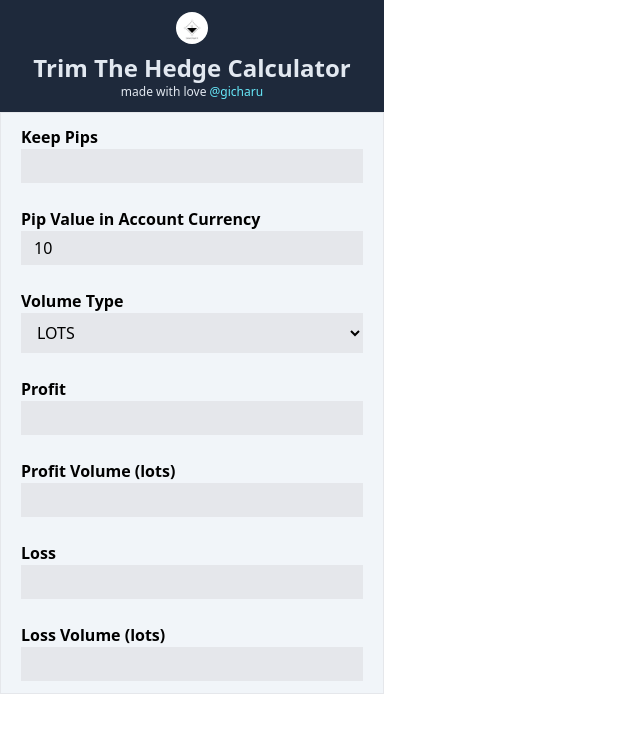
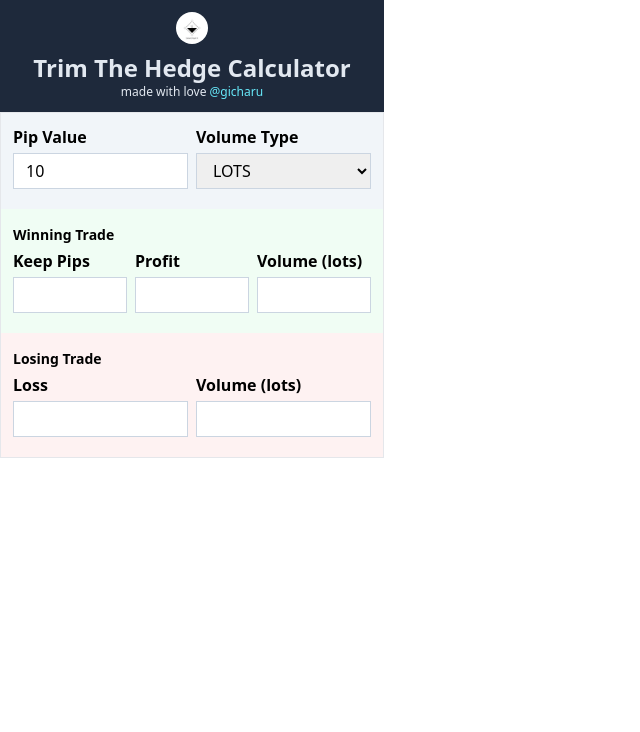
Before and after one commit to johngicharu/trim-the-hedge-calculator, a SvelteKit app: page / in a window 1280 px wide. Shown: the top 732 px of the page, without its empty margins (0-640 px from the left). Built offline with nearby package versions, Linux system fonts and the light colour scheme.

Commit message:
feat: improved coloring and clarity of settings + better defined sections

```diff
--- a/src/lib/styles/app.css
+++ b/src/lib/styles/app.css
@@ -3,5 +3,5 @@
 @tailwind utilities;
 
 html, body {
-  @apply max-w-sm max-h-[665px];
+  @apply max-w-sm min-w-96 max-h-[665px];
 }
--- a/src/routes/+page.svelte
+++ b/src/routes/+page.svelte
@@ -27,7 +27,7 @@
 	}
 </script>
 
-<main class="bg-slate-100">
+<main class="bg-slate-100 min-w-96">
 	<header
 		class="flex flex-col items-center justify-center w-full px-3 py-3 space-y-2 text-slate-200 bg-slate-800"
 	>
@@ -42,14 +42,11 @@
 		</h1>
 	</header>
 
-	<section class="calculator">
+	<section class="w-full calculator">
+		<div class="section">
+			<div class="input_group">
 				<div class="input_wrapper">
-			<label for="keep_pips">Keep Pips</label>
-			<input type="number" name="keep_pips" id="keep_pips" bind:value={$keep_pips} />
-		</div>
-
-		<div class="input_wrapper">
-			<label for="pip_value">Pip Value in Account Currency</label>
+					<label for="pip_value">Pip Value</label>
 					<input type="number" name="pip_value" id="pip_value" bind:value={$pip_value} />
 				</div>
 
@@ -60,6 +57,16 @@
 						<option value="UNITS">UNITS</option>
 					</select>
 				</div>
+			</div>
+		</div>
+
+		<div class="section winning">
+			<div class="group_label">Winning Trade</div>
+			<div class="input_group">
+				<div class="input_wrapper">
+					<label for="keep_pips">Keep Pips</label>
+					<input type="number" name="keep_pips" id="keep_pips" bind:value={$keep_pips} />
+				</div>
 
 				<div class="input_wrapper">
 					<label for="profit">Profit</label>
@@ -67,18 +74,25 @@
 				</div>
 
 				<div class="input_wrapper">
-			<label for="profit_volume">Profit Volume ({$volume_type.toLowerCase()})</label>
+					<label for="profit_volume">Volume ({$volume_type.toLowerCase()})</label>
 					<input type="number" name="profit_volume" id="profit" bind:value={$profit_volume} />
 				</div>
+			</div>
+		</div>
 
+		<div class="section losing">
+			<div class="group_label">Losing Trade</div>
+			<div class="input_group">
 				<div class="input_wrapper">
 					<label for="loss">Loss</label>
 					<input type="number" name="loss" id="loss" bind:value={$loss_amount} />
 				</div>
 
 				<div class="input_wrapper">
-			<label for="loss_volume">Loss Volume ({$volume_type.toLowerCase()})</label>
+					<label for="loss_volume">Volume ({$volume_type.toLowerCase()})</label>
 					<input type="number" name="loss_volume" id="loss_volume" bind:value={$loss_volume} />
+				</div>
+			</div>
 		</div>
 
 		{#if $keep_pips && $profit_amount && $loss_amount && $loss_volume && $profit_volume}
@@ -131,19 +145,37 @@
 	.calculator {
 		@apply border w-full;
 
+		.section {
+			@apply px-3 w-full flex flex-col items-start justify-start py-2;
+		}
+
+		.group_label {
+			@apply font-semibold text-sm pt-2;
+		}
+
+		.section.winning {
+			@apply bg-green-50;
+		}
+
+		.section.losing {
+			@apply bg-red-50;
+		}
+
+		.input_group {
+			@apply flex items-start justify-between space-x-2 -mt-2;
+		}
+
 		.input_wrapper {
-			@apply flex items-start justify-start flex-col w-full py-3 px-5;
+			@apply flex items-start justify-start flex-col w-full py-3;
 
 			label {
-				@apply font-semibold;
+				@apply font-semibold pb-1;
 			}
 
-			input {
-				@apply px-3 border py-1 w-full bg-gray-200;
-			}
-
+			input,
 			select {
-				@apply w-full px-3 py-2 bg-gray-200;
+				@apply px-3 border py-1 w-full;
+				@apply w-full h-9 border-slate-300;
 			}
 		}
 
```
Lines whose indentation alone changed are shown as unchanged.
